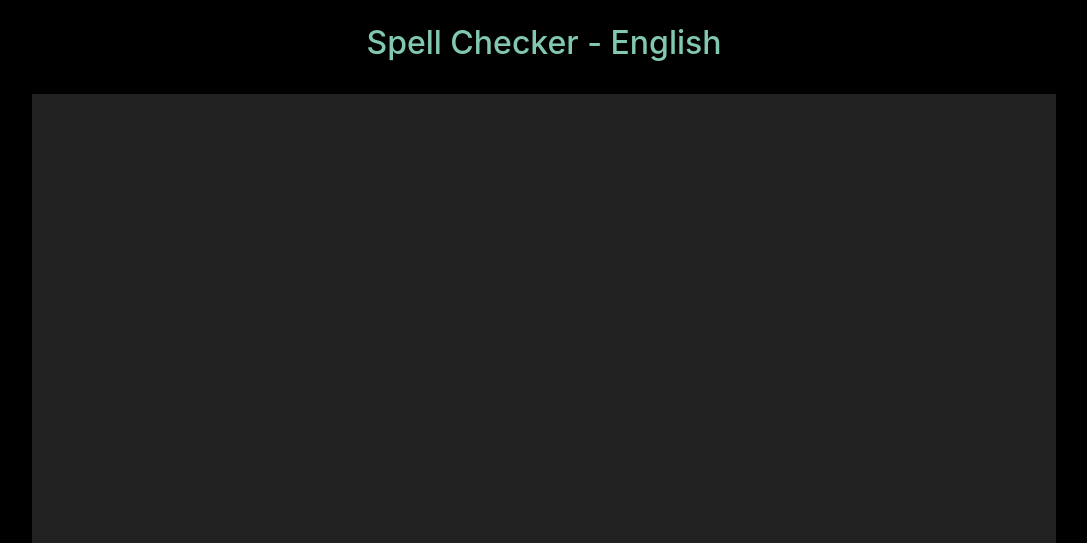
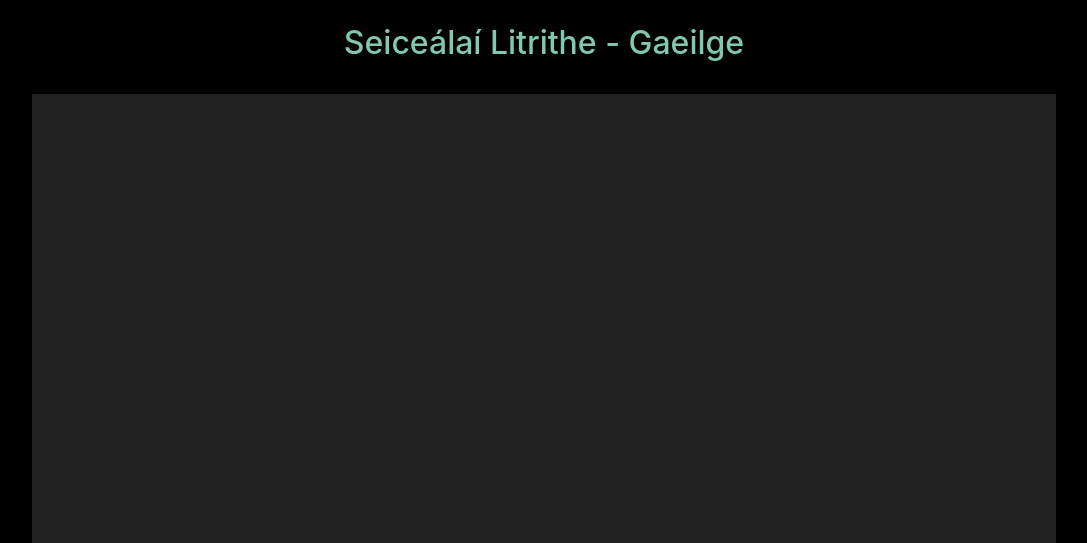
Before and after one commit to mfdunlap/Context-aware-spell-checker, a Flask app: page /irish in a window 1280 px wide. Shown: the part 56-599 px from the top of the page, without its empty margins (96-1183 px from the left). Run offline with Flask 2, Linux system fonts and the light colour scheme; some libraries are stand-ins or nearby versions.

Commit message:
Update Irish text
Put the Irish translations of the text on the Irish page

```diff
--- a/flaskSpellChecker/data/results.json
+++ b/flaskSpellChecker/data/results.json
@@ -1 +1 @@
-{"nams": ["dams", "jams", "noms", "sams", "hams", "naps", "nas", "ams", "mams", "rams", "nags", "eams", "nats", "nads", "nama", "nabs", "gams", "cams", "nami", "yams", "nam", "names", "name", "nays"]}
+{"asdkdf": ["asdkdf"], "asjdfk": ["asjdfk"], "mh": ["meh", "mo", "mi", "ma", "my", "muh", "me", "moh", "uh", "mu", "eh", "oh", "ah", "mah", "ih"], "daf": ["dai", "dar", "caf", "dap", "dan", "dag", "dah", "dax", "dam", "dad", "dal", "daw", "daft", "dau", "da", "daa", "haf", "dae", "raf", "saf", "dao", "oaf", "dav", "das", "deaf", "af", "dat", "dif", "dak", "darf", "day", "dab", "def"]}
--- a/flaskSpellChecker/templates/irish.html
+++ b/flaskSpellChecker/templates/irish.html
@@ -1,16 +1,16 @@
 {%extends 'base.html'%}
 
 {%block title%}
-    English Spell Checker
+    Irish Spell Checker
 {%endblock%}
 
 {%block pageTitle%}
-    Spell Checker - English
+    Seiceálaí Litrithe - Gaeilge
 {%endblock%}
 
-{%block placeholder%}Insert text here or upload a .txt or .doc file below.{%endblock%}
+{%block placeholder%}Cuir téacs isteach anseo.{%endblock%}
 
-{%block submitTextBtn%}Submit Text{%endblock%}
+{%block submitTextBtn%}Cuir isteach{%endblock%}
 
 {%block content%}
 
```
Also changed, not shown: 1 other file.
